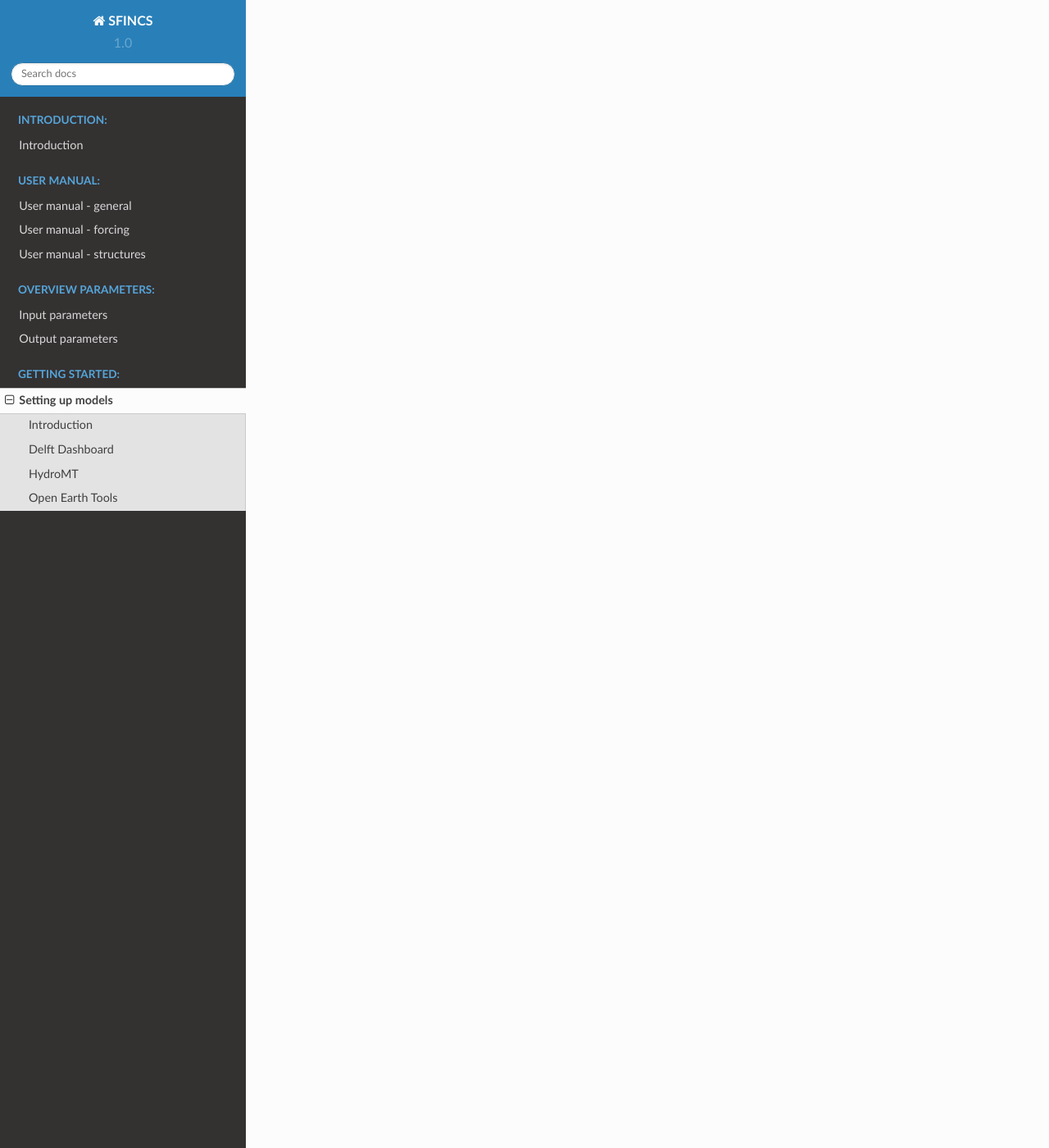
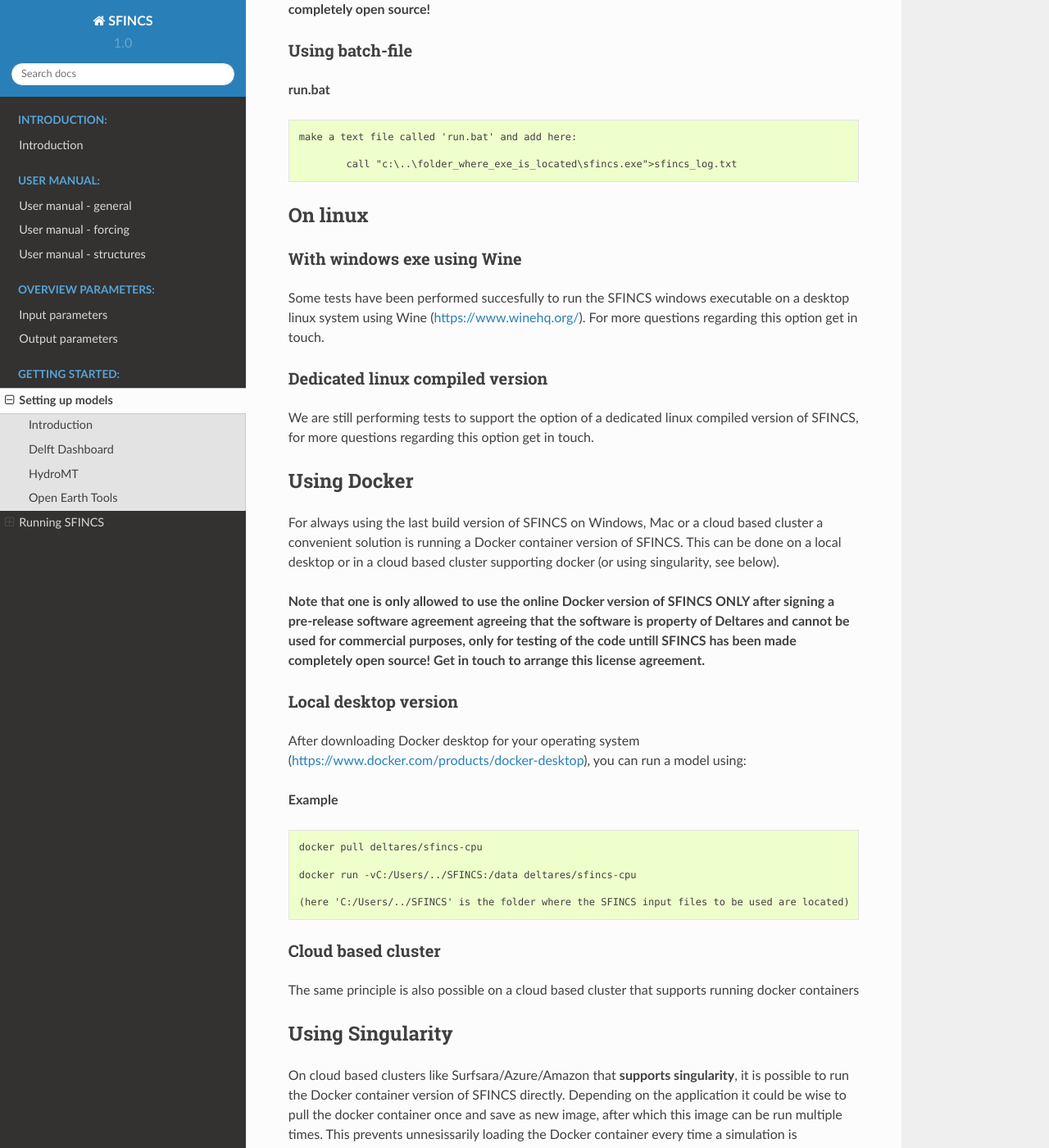
Before and after one commit to Leynse/SFINCS, a Sphinx documentation site: the page built from docs/example.rst, in a window 1280 px wide and 1400 px high, scrolled down 1461 px. Shown: the whole window at 82% size. Built offline with Sphinx 7.4.7 and the Read the Docs theme 2.0.0, drawn with Linux system fonts in a browser that asks for light colours; some of the changed text lies outside the part shown.

Commit message:
documentation on how to run SFINCS using different methods

```diff
--- a/docs/example.rst
+++ b/docs/example.rst
@@ -33,3 +33,97 @@
 Throughout the User Manual examples of how to use these scripts are given in the code blocks '**Matlab example using OET**'.
 For a general overview of possible input files and how to create them using Matlab scripts see: https://svn.oss.deltares.nl/repos/openearthtools/trunk/matlab/applications/DelftDashBoard/general/sfincs/fileio/Input_format_examples.m
 For getting started with Open Earth Tools see: https://publicwiki.deltares.nl/display/OET/OpenEarth
+
+Running SFINCS
+=======
+
+SFINCS can be run on multiple different platforms, both local and cloud based.
+The most commonly used and most extensively tested method is running SFINCS on windows using a batch-file.
+
+On windows (standard)
+----------------------
+
+The standard method to run SFINCS locally is on a windows machine using a batch-file.
+This batch file you copy to the folder where your input files to be used by SFINCS are located.
+The batch file simply calls the executable (add the right path to the folder where sfincs.exe is located) and the general output text file is written to a new text file called 'sfincs_log.txt', see below for an example.
+
+**To get a copy of the SFINCS executable get in touch with us, this is currently only possible when signing a pre-release software agreement agreeing that the software is property of Deltares and cannot be used for commercial purposes, only for testing of the code untill SFINCS has been made completely open source!**
+
+Using batch-file
+^^^^^^^^^
+
+**run.bat**
+
+.. code-block:: text
+
+	make a text file called 'run.bat' and add here:
+
+		call "c:\..\folder_where_exe_is_located\sfincs.exe">sfincs_log.txt
+
+On linux
+----------------------
+
+With windows exe using Wine
+^^^^^^^^^
+
+Some tests have been performed succesfully to run the SFINCS windows executable on a desktop linux system using Wine (https://www.winehq.org/).
+For more questions regarding this option get in touch.
+
+
+Dedicated linux compiled version
+^^^^^^^^^
+
+We are still performing tests to support the option of a dedicated linux compiled version of SFINCS, for more questions regarding this option get in touch.
+
+
+Using Docker
+----------------------
+
+For always using the last build version of SFINCS on Windows, Mac or a cloud based cluster a convenient solution is running a Docker container version of SFINCS.
+This can be done on a local desktop or in a cloud based cluster supporting docker (or using singularity, see below).
+
+**Note that one is only allowed to use the online Docker version of SFINCS ONLY after signing a pre-release software agreement agreeing that the software is property of Deltares and cannot be used for commercial purposes, only for testing of the code untill SFINCS has been made completely open source! Get in touch to arrange this license agreement.**
+
+Local desktop version
+^^^^^^^^^
+
+After downloading Docker desktop for your operating system (https://www.docker.com/products/docker-desktop), you can run a model using:
+
+**Example**
+
+.. code-block:: text
+
+	docker pull deltares/sfincs-cpu
+
+	docker run -vC:/Users/../SFINCS:/data deltares/sfincs-cpu
+
+	(here 'C:/Users/../SFINCS' is the folder where the SFINCS input files to be used are located)
+
+Cloud based cluster
+^^^^^^^^^
+
+The same principle is also possible on a cloud based cluster that supports running docker containers
+
+Using Singularity
+----------------------
+
+On cloud based clusters like Surfsara/Azure/Amazon that **supports singularity**, it is possible to run the Docker container version of SFINCS directly.
+Depending on the application it could be wise to pull the docker container once and save as new image, after which this image can be run multiple times.
+This prevents unnesissarily loading the Docker container every time a simulation is performed.
+
+**Note that one is only allowed to use the online Docker version of SFINCS ONLY after signing a pre-release software agreement that the software is property of Deltares and cannot be used for commercial purposes, only for testing of the code untill SFINCS has been made completely open source! Get in touch to arrange this license agreement.**
+
+**Example**
+
+.. code-block:: text
+
+	Pulling and running the docker container immediately:
+
+		singularity run -B$(pwd):/data --nv docker://deltares/sfincs-cpu
+
+
+	First pulling the docker container and creating a singularity image, then running this image:
+
+		singularity pull docker://deltares/sfincs-cpu sfincs-cpu.img
+
+		singularity run -B$(pwd):/data sfincs-cpu.img
```
